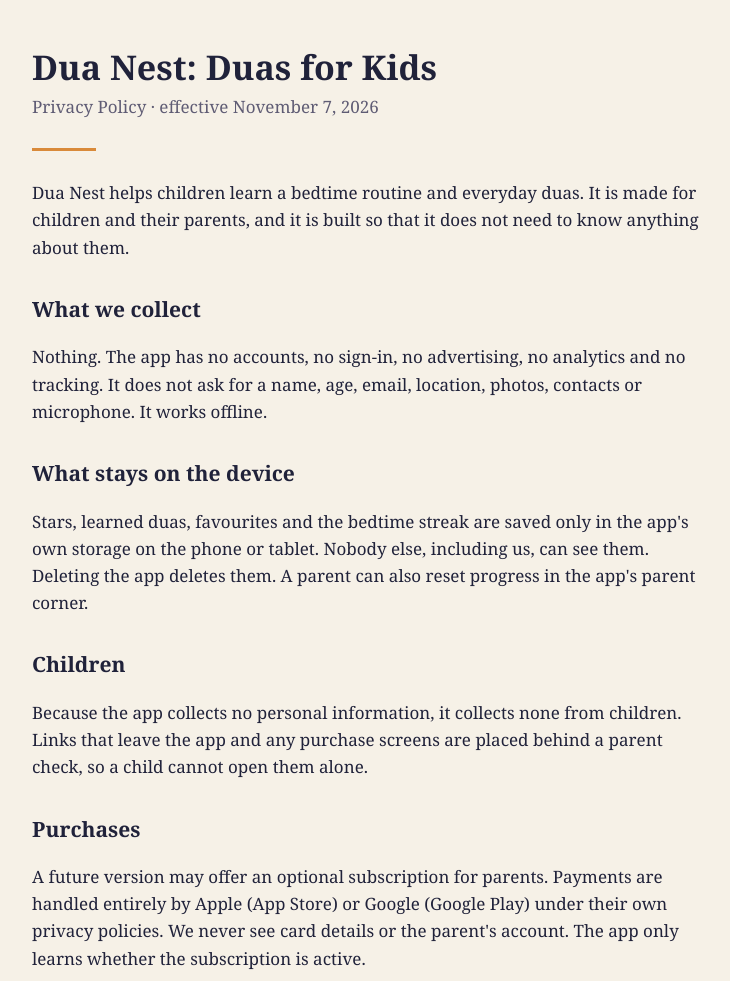
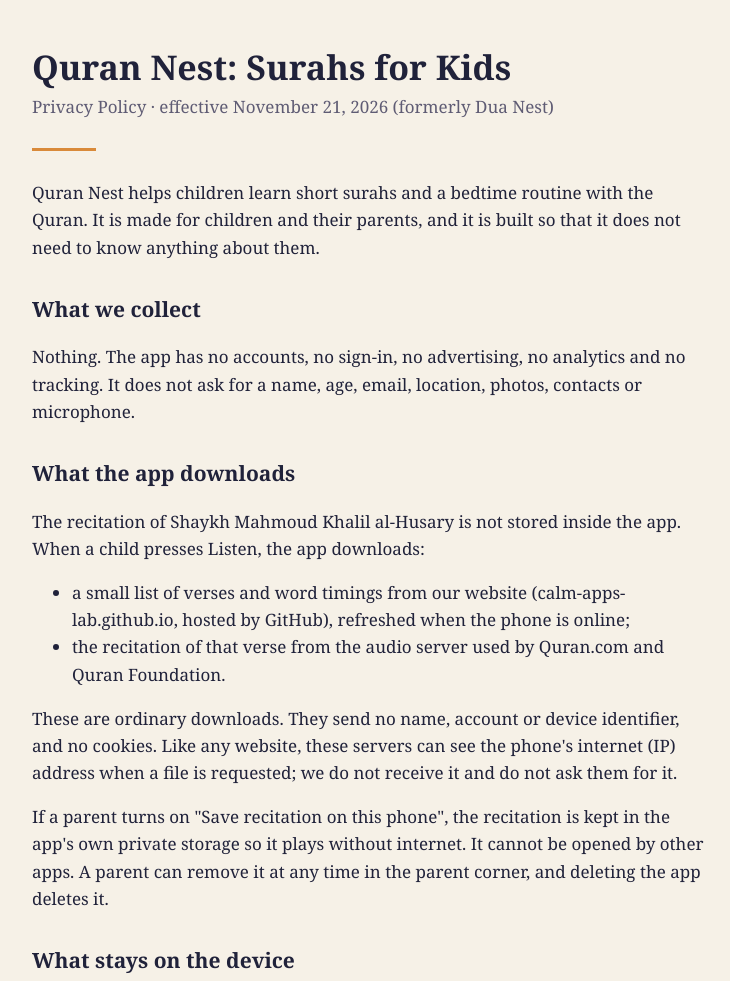
Before and after one commit to calm-apps-lab/calm-apps-lab.github.io, a plain HTML site: page dn/privacy.html in a window 1280 px wide. Shown: the top 981 px of the page, without its empty margins (268-998 px from the left). Drawn offline with Linux system fonts and the light colour scheme.

Commit message:
Dua Nest is now Quran Nest: support and privacy pages

```diff
--- a/dn/privacy.html
+++ b/dn/privacy.html
@@ -3,7 +3,7 @@
 <head>
 <meta charset="utf-8">
 <meta name="viewport" content="width=device-width, initial-scale=1">
-<title>Dua Nest — Privacy Policy</title>
+<title>Quran Nest — Privacy Policy</title>
 <style>
   :root { color-scheme: light dark; --ink: #20223a; --bg: #f6f1e7; --muted: #5f5c74; --gold: #d98a3a; }
   @media (prefers-color-scheme: dark) { :root { --ink: #ecebf6; --bg: #14172c; --muted: #a7a5c4; } }
@@ -18,23 +18,32 @@
 </head>
 <body>
 <main>
-  <h1>Dua Nest: Duas for Kids</h1>
-  <p class="date">Privacy Policy · effective November 7, 2026</p>
+  <h1>Quran Nest: Surahs for Kids</h1>
+  <p class="date">Privacy Policy · effective November 21, 2026 (formerly Dua Nest)</p>
   <hr>
 
-  <p>Dua Nest helps children learn a bedtime routine and everyday duas. It is made for children and their parents, and it is built so that it does not need to know anything about them.</p>
+  <p>Quran Nest helps children learn short surahs and a bedtime routine with the Quran. It is made for children and their parents, and it is built so that it does not need to know anything about them.</p>
 
   <h2>What we collect</h2>
-  <p>Nothing. The app has no accounts, no sign-in, no advertising, no analytics and no tracking. It does not ask for a name, age, email, location, photos, contacts or microphone. It works offline.</p>
+  <p>Nothing. The app has no accounts, no sign-in, no advertising, no analytics and no tracking. It does not ask for a name, age, email, location, photos, contacts or microphone.</p>
+
+  <h2>What the app downloads</h2>
+  <p>The recitation of Shaykh Mahmoud Khalil al-Husary is not stored inside the app. When a child presses Listen, the app downloads:</p>
+  <ul>
+    <li>a small list of verses and word timings from our website (calm-apps-lab.github.io, hosted by GitHub), refreshed when the phone is online;</li>
+    <li>the recitation of that verse from the audio server used by Quran.com and Quran Foundation.</li>
+  </ul>
+  <p>These are ordinary downloads. They send no name, account or device identifier, and no cookies. Like any website, these servers can see the phone's internet (IP) address when a file is requested; we do not receive it and do not ask them for it.</p>
+  <p>If a parent turns on "Save recitation on this phone", the recitation is kept in the app's own private storage so it plays without internet. It cannot be opened by other apps. A parent can remove it at any time in the parent corner, and deleting the app deletes it.</p>
 
   <h2>What stays on the device</h2>
-  <p>Stars, learned duas, favourites and the bedtime streak are saved only in the app's own storage on the phone or tablet. Nobody else, including us, can see them. Deleting the app deletes them. A parent can also reset progress in the app's parent corner.</p>
+  <p>Stars, learned surahs, favourites, the chosen language and the bedtime streak are saved only in the app's own storage on the phone or tablet. Nobody else, including us, can see them. Deleting the app deletes them. A parent can also reset progress in the parent corner.</p>
 
   <h2>Children</h2>
-  <p>Because the app collects no personal information, it collects none from children. Links that leave the app and any purchase screens are placed behind a parent check, so a child cannot open them alone.</p>
+  <p>Because the app collects no personal information, it collects none from children. The parent corner is placed behind a grown-ups question.</p>
 
   <h2>Purchases</h2>
-  <p>A future version may offer an optional subscription for parents. Payments are handled entirely by Apple (App Store) or Google (Google Play) under their own privacy policies. We never see card details or the parent's account. The app only learns whether the subscription is active.</p>
+  <p>The app is free and has no purchases. If a future version offers an optional subscription for parents, payments will be handled entirely by Apple (App Store) or Google (Google Play) under their own privacy policies, and this page will be updated first.</p>
 
   <h2>Changes</h2>
   <p>If a future version ever changes any of the above, this page will be updated before that version is released, and the date at the top will change.</p>
```
Also changed, not shown: dn/index.html (+8 -7 lines).
